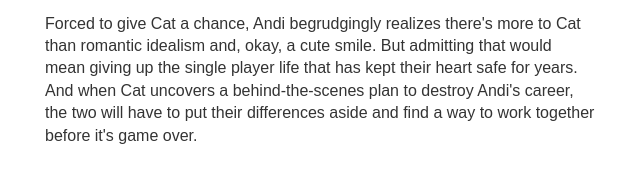
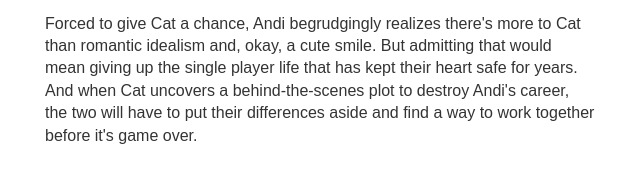
Before and after one commit to aekao/aekao.github.io, a plain HTML site: page index.html in a window 1280 px wide. Shown: the part 814-994 px from the top of the page, 570-1210 px from the left. Drawn offline with Linux system fonts and the light colour scheme; a web font is replaced by a local one.

Commit message:
plot plot

```diff
--- a/index.html
+++ b/index.html
@@ -26,7 +26,7 @@
         </a>
         <p>Cat Li cares about two things: video games and swoony romances. The former has meant there's not been much of the latter in her (real) life, but when she lands her dream job writing the love storylines for Compass Hollow—the next big thing in games—she knows it’s all been worth it. Then she meets her boss: the infamous Andi Zhang, who's not only an arrogant hater of happily-ever-afters determined to keep Cat from doing her job, but also impossibly, annoyingly hot.</p>
         <p>As Compass Hollow's narrative director, Andi couldn't care less about love—in-game or out. After getting doxxed by internet trolls three years ago, Andi’s been trying to prove to the gaming world that they’re a serious gamedev. Their plan includes writing the best game possible, with zero lovey-dovey stuff. That is, until the man funding the game's development insists Andi add romance in order to make the story “more appealing to female gamers.”</p>
-        <p>Forced to give Cat a chance, Andi begrudgingly realizes there's more to Cat than romantic idealism and, okay, a cute smile. But admitting that would mean giving up the single player life that has kept their heart safe for years. And when Cat uncovers a behind-the-scenes plan to destroy Andi's career, the two will have to put their differences aside and find a way to work together before it's game over.</p>
+        <p>Forced to give Cat a chance, Andi begrudgingly realizes there's more to Cat than romantic idealism and, okay, a cute smile. But admitting that would mean giving up the single player life that has kept their heart safe for years. And when Cat uncovers a behind-the-scenes plot to destroy Andi's career, the two will have to put their differences aside and find a way to work together before it's game over.</p>
       </div>
       <div id="buy" class="container center">
         <h3>Pre-Order</h3>
```
